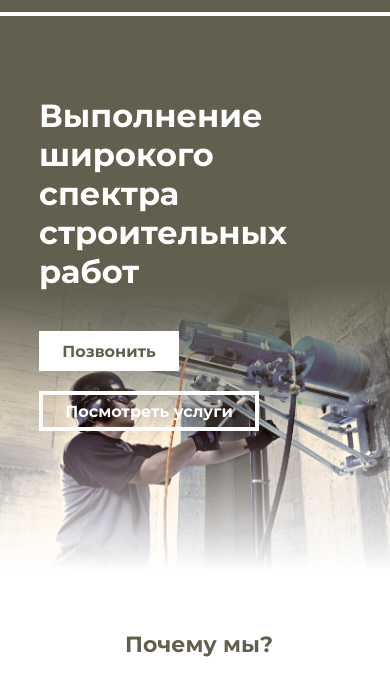
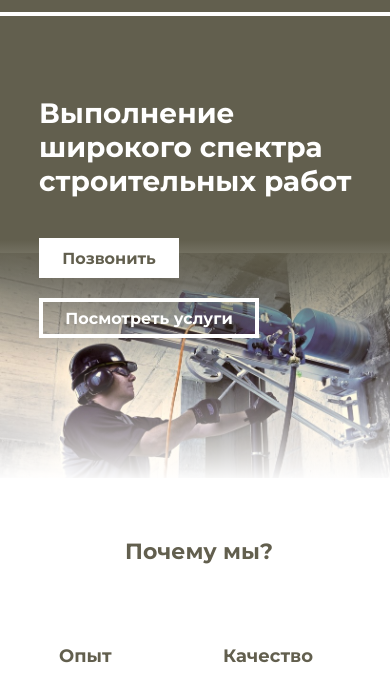
Before and after one commit to maria-knst/enki, a plain HTML site: page index.html in a window 390 px wide. Shown: the part 106-780 px from the top of the page. Drawn offline with nearby package versions, Linux system fonts and the light colour scheme.

Commit message:
Fix - Fix background icon

```diff
--- a/styles/styles-middle.css
+++ b/styles/styles-middle.css
@@ -13,8 +13,6 @@
     .header_first{
         position: relative;
     }
-
-
 
     .header_location-group {
         display: flex;
@@ -152,6 +150,9 @@
     .top_main-info {
         background-size: 100%;
         position: relative;
+        background-position: bottom;
+        min-height: 650px;
+        background-image: url("../images/top-background-mobile.jpg");
     }
 
     .gradient {
@@ -245,4 +246,8 @@
         font-size: 18px;
     }
 
+    .top_main-info {
+        min-height: 600px;
+    }
+
 }
--- a/styles/styles-small.css
+++ b/styles/styles-small.css
@@ -28,7 +28,6 @@
     }
 
     .top_main-info{
-        min-height: auto;
         position: relative;
     }
 
@@ -56,8 +55,8 @@
 
     .gradient{
         min-height: auto;
-        height: 100%;
-        background: linear-gradient(#625f4e 10%, rgba(255, 255, 255, 0), #ffffff);
+        height: 101%;
+        background: linear-gradient(#625f4e 32%, rgba(255, 255, 255, 0), #ffffff 90%);
     }
 
     .title{
@@ -165,13 +164,24 @@
     }
 }
 
+@media (max-width: 640px) {
+    .gradient{
+        background: linear-gradient(#625f4e 45%, rgba(255, 255, 255, 0), #ffffff);
+    }
+}
+
 @media (max-width: 510px) {
+    .top-section_title>h1{
+        font-size: 28px;
+    }
+
     .gradient{
         background: linear-gradient(#625f4e 48%, rgba(255, 255, 255, 0), #ffffff);
     }
 
     .top_main-info{
         background-position: bottom;
+        min-height: auto;
     }
 
     .close-modal{
```
Also changed, not shown: images/top-background-mobile.jpg (added), images/top-background_icon.jpg (deleted).
